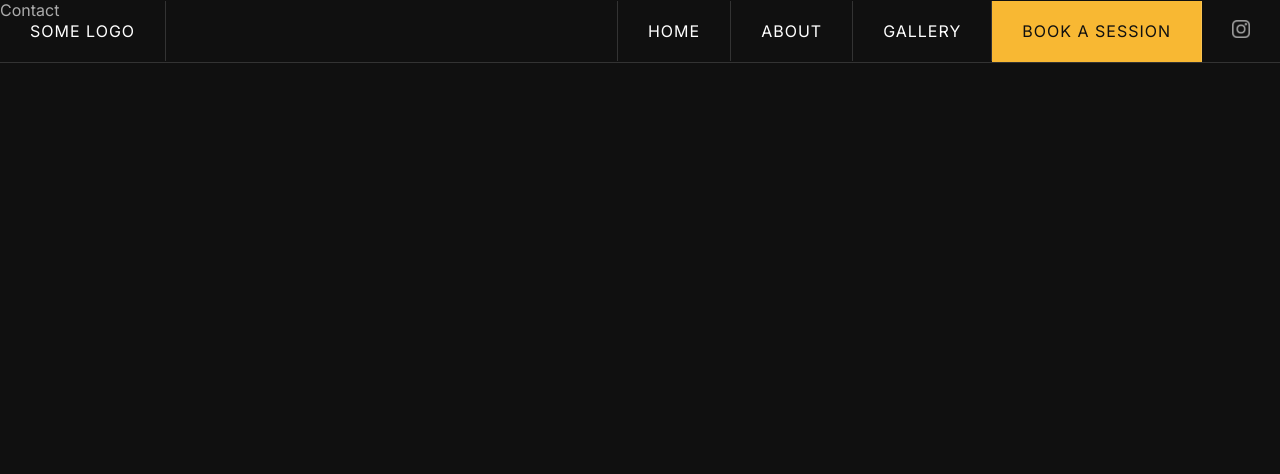
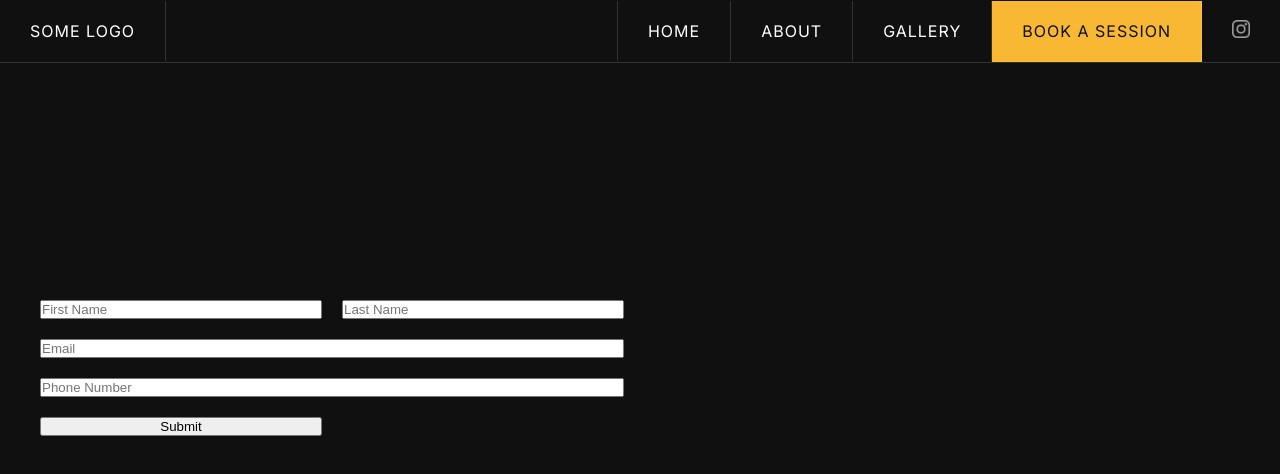
Before and after one commit to krsticzoran/basketball-coach, a Next.js app: page /book-a-session in a window 1280 px wide. Shown: the top 474 px of the page. Built offline with nearby package versions, Linux system fonts and the light colour scheme.

Commit message:
contact form

```diff
--- a/app/book-a-session/page.js
+++ b/app/book-a-session/page.js
@@ -1,7 +1,30 @@
+import classes from '@/styles/pages/book-a-session.module.scss'
+
 export default function Contact() {
   return (
-    <>
-      <p>Contact</p>
-    </>
+    <div className={classes.contact}>
+      <div className={classes.data}>
+        <form>
+          <input type='text' name='name' placeholder='First Name' required />
+          <input type='text' name='surname' placeholder='Last Name' required />
+          <input
+            type='email'
+            name='email'
+            placeholder='Email'
+            className={classes[`full-width`]}
+            required
+          />
+          <input
+            type='tel'
+            name='tel'
+            placeholder='Phone Number'
+            className={classes[`full-width`]}
+            required
+          />
+          <button type='submit'>Submit</button>
+        </form>
+      </div>
+      <div></div>
+    </div>
   )
 }
--- /dev/null
+++ b/styles/pages/book-a-session.module.scss
@@ -0,0 +1,19 @@
+@use '../utilities/variables' as *;
+@use '../utilities/mixins' as *;
+
+.contact {
+  @include container;
+  @include grid(2, center);
+  margin-top: 30rem;
+  .data {
+    form {
+      display: grid;
+      grid-template-columns: 1fr 1fr;
+      grid-column-gap: 20px;
+      grid-row-gap: 20px;
+      .full-width {
+        grid-column: span 2;
+      }
+    }
+  }
+}
```
